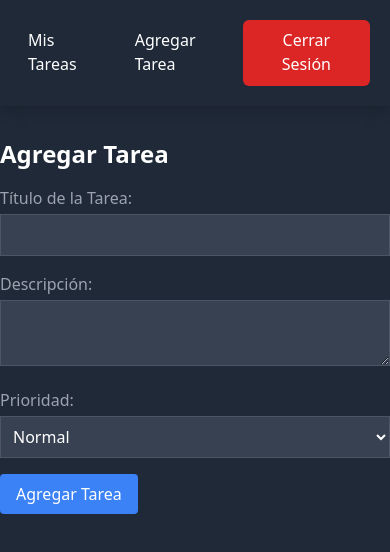
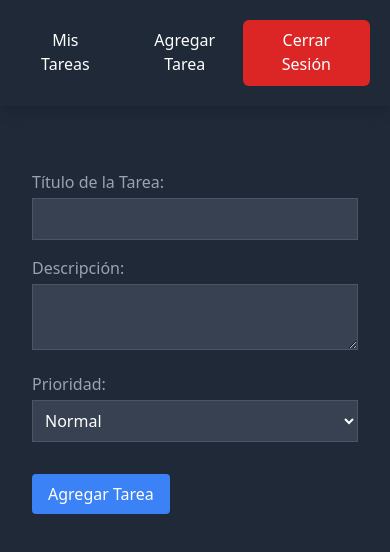
Before and after one commit to Julian0066/React-Karui-Auth, a React (Create React App) app: page /add-task in a window 390 px wide. Shown: the top 552 px of the page. Built offline with nearby package versions, Linux system fonts and the light colour scheme.

Commit message:
commit con cambios de apariencia

```diff
--- a/src/components/Task/AddTask.js
+++ b/src/components/Task/AddTask.js
@@ -87,8 +87,8 @@ import React, { useState, useEffect } from 'react'
         <Navigation />
 
         <div className="container mx-auto my-8">
-          <h2 className="text-2xl font-bold mb-4">Agregar Tarea</h2>
-          <form onSubmit={handleAddTask}>
+
+          <form className="bg-gray-800 text-white p-8 rounded shadow-md" onSubmit={handleAddTask}>
             <label className="block mb-4">
               <span className="text-gray-400">Título de la Tarea:</span>
               <input
@@ -124,7 +124,7 @@ import React, { useState, useEffect } from 'react'
 
             <button
               type="submit"
-              className="bg-blue-500 text-white py-2 px-4 rounded hover:bg-blue-700"
+              className="bg-blue-500 text-white py-2 px-4 rounded hover:bg-blue-700 my-4"
             >
               Agregar Tarea
             </button>
--- a/src/components/Task/Dashboardd.js
+++ b/src/components/Task/Dashboardd.js
@@ -80,7 +80,7 @@ const handleUpdate = (taskId) => {
 const Dashboard = () => {
 
   return (
-    <div className="bg-gray-800 text-white min-h-screen">
+    <div className="bg-gray-800 text-white min-h-screen pb-1">
 
    <Navigation />
       <div className="container mx-auto my-8">
--- a/src/components/Task/Navegation.js
+++ b/src/components/Task/Navegation.js
@@ -42,13 +42,13 @@ const Navigation = () => {
     <div className="flex items-center space-x-4">
       <Link
         to="/dashboard"
-        className="text-white hover:text-gray-300 transition duration-300 px-2 py-1 border-b-2 border-transparent hover:border-blue-500"
+        className="text-white hover:text-gray-300 transition duration-300 px-2 py-1 border-b-2 border-transparent hover:border-blue-500 text-center"
       >
         Mis Tareas
       </Link>
       <Link
         to="/add-task"
-        className="text-white hover:text-gray-300 transition duration-300 px-2 py-1 border-b-2 border-transparent hover:border-blue-500"
+        className="text-white hover:text-gray-300 transition duration-300 px-2 py-1 border-b-2 border-transparent hover:border-blue-500 text-center"
       >
         Agregar Tarea
       </Link>
@@ -57,7 +57,7 @@ const Navigation = () => {
       {/* Utiliza un botón o un componente para manejar el evento de cerrar sesión */}
       <button
         onClick={logout}
-        className="text-white hover:text-gray-300 transition duration-300 px-4 py-2 border-b-2 border-transparent hover:border-blue-500 bg-red-600 rounded-md"
+        className="text-white hover:text-gray-300 transition duration-300 px-4 py-2 border-b-2 border-transparent hover:border-blue-500 bg-red-600 rounded-md text-center"
       >
         Cerrar Sesión
       </button>
--- a/src/components/Task/TaskList.js
+++ b/src/components/Task/TaskList.js
@@ -48,9 +48,12 @@ const TaskList = ({ onUpdate, onDelete}) => {
  </div>
     ) : (
 
-      <div className="flex flex-wrap gap-4">
+
+
+<div className="">
+  <div className="w-full max-w-screen-xl flex flex-wrap gap-4 flex justify-center md:justify-start ">
     {tasks.map((task) => (
-          <div key={task._id} className="bg-gray-200 p-4 rounded-md w-72">
+      <div key={task._id} className="card bg-gray-200 p-4 rounded-md w-72">
         <h3 className="text-gray-900 text-lg font-bold mb-2 break-words overflow-auto max-h-40">{task.title}</h3>
         <p className="text-gray-700 break-words overflow-auto max-h-40">{task.description}</p>
         <p className="text-gray-500 mt-2">Prioridad: {task.priority}</p>
@@ -71,6 +74,14 @@ const TaskList = ({ onUpdate, onDelete}) => {
       </div>
     ))}
   </div>
+</div>
+
+
+
+
+
+
+
   )}
 </div>
   );
--- a/src/components/Task/UpdateTaskForm.js
+++ b/src/components/Task/UpdateTaskForm.js
@@ -66,6 +66,7 @@ const UpdateTaskForm = () => {
   return (
     <div className="bg-gray-800 text-white min-h-screen">
            <Navigation />
+           <div className="container mx-auto my-8">
     <form onSubmit={handleUpdateTask} className="bg-gray-800 text-white p-8 rounded shadow-md">
 
       <label className="block mb-4">
@@ -103,12 +104,13 @@ const UpdateTaskForm = () => {
 
       <button
         type="submit"
-        className="bg-blue-500 text-white py-2 px-4 rounded hover:bg-blue-700"
+        className="bg-blue-500 text-white py-2 px-4 rounded hover:bg-blue-700 my-4"
       >
         Actualizar Tarea
       </button>
     </form>
     </div>
+    </div>
   );
 };
 
```
Lines whose indentation alone changed are shown as unchanged.
